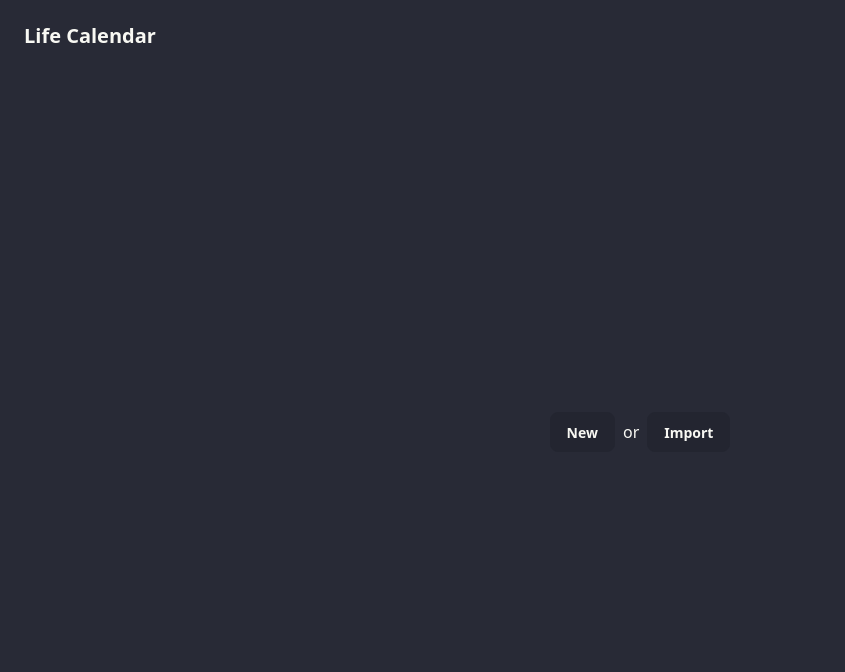
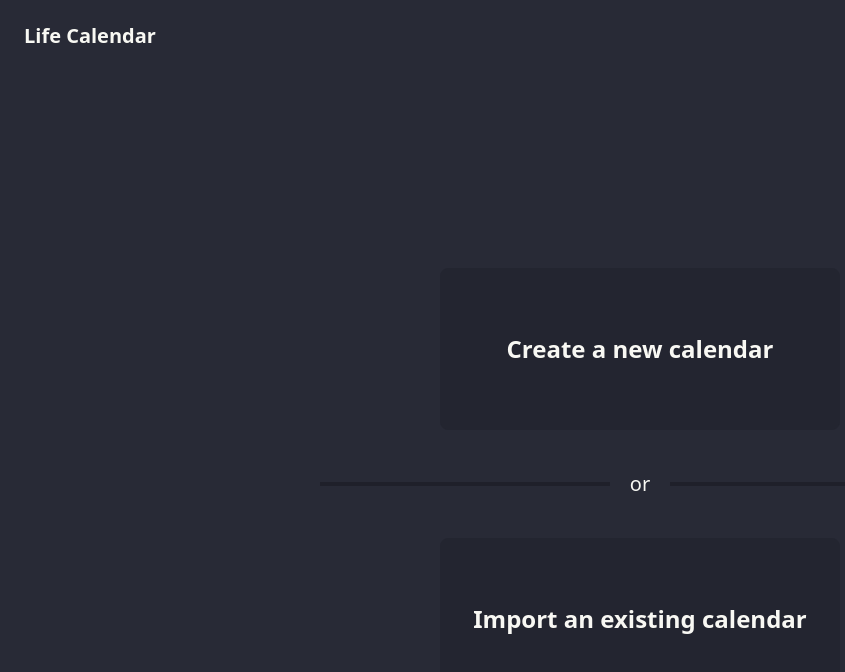
Before and after one commit to jkclark/Life-Calendar-V2, a React (Vite) app in the folder frontend/: page / in a window 1280 px wide. Shown: the top 672 px of the page, without its empty margins (0-845 px from the left). Built offline with nearby package versions, Linux system fonts and the light colour scheme.

Commit message:
feat: update new/import view

```diff
--- a/frontend/src/App.tsx
+++ b/frontend/src/App.tsx
@@ -7,7 +7,7 @@ function App() {
   return (
     <div className="flex h-screen flex-col">
       <Navbar />
-      <div className="flex-1 px-4">
+      <div className="flex flex-1 items-center justify-center px-4">
         <NewOrImport />
         {false && (
           <Calendar
--- /dev/null
+++ b/frontend/src/components/CreateCalendarModal.tsx
@@ -0,0 +1,7 @@
+import type React from "react";
+
+const CreateCalendarModal: React.FC = () => {
+  return <div>Let's create a calendar!</div>;
+};
+
+export default CreateCalendarModal;
--- /dev/null
+++ b/frontend/src/components/ImportCalendarModal.tsx
@@ -0,0 +1,7 @@
+import type React from "react";
+
+const ImportCalendarModal: React.FC = () => {
+  return <div>Let's import a calendar!</div>;
+};
+
+export default ImportCalendarModal;
--- a/frontend/src/components/NewOrImport.tsx
+++ b/frontend/src/components/NewOrImport.tsx
@@ -1,11 +1,88 @@
+import type React from "react";
+import { useState } from "react";
+import CreateCalendarModal from "./CreateCalendarModal";
+import ImportCalendarModal from "./ImportCalendarModal";
+
+type ViewState = "selection" | "create" | "import";
+
 const NewOrImport: React.FC = () => {
+  const [currentView, setCurrentView] = useState<ViewState>("selection");
+
+  const handleNewClick = () => {
+    setCurrentView("create");
+  };
+
+  const handleImportClick = () => {
+    setCurrentView("import");
+  };
+
+  const handleBackClick = () => {
+    setCurrentView("selection");
+  };
+
+  let elementToShow = null;
+
+  if (currentView === "selection") {
+    elementToShow = (
+      <SelectView
+        onNewClick={handleNewClick}
+        onImportClick={handleImportClick}
+      />
+    );
+  } else if (currentView === "create") {
+    elementToShow = <CreateCalendarModal />;
+  } else if (currentView === "import") {
+    elementToShow = <ImportCalendarModal />;
+  }
+
+  if (elementToShow) {
+    return (
+      <div className="flex aspect-square w-[80%] max-w-[800px] flex-col items-center justify-center">
+        <div
+          className={`items-left justify-left flex w-full ${currentView === "selection" ? "invisible" : ""}`}
+        >
+          <button className="btn" onClick={handleBackClick}>
+            Back
+          </button>
+        </div>
+        <div className="flex w-full flex-1 items-center justify-center">
+          {elementToShow}
+        </div>
+      </div>
+    );
+  }
+};
+
+const SelectView: React.FC<SelectViewProps> = ({
+  onNewClick,
+  onImportClick,
+}) => {
   return (
-    <div className="flex h-full w-full items-center justify-center">
-      <button className="btn">New</button>
-      <span className="mx-2">or</span>
-      <button className="btn">Import</button>
+    <div className="flex w-full flex-col items-center justify-center">
+      <button
+        className="btn w-[50%] py-20 text-lg md:text-2xl"
+        onClick={onNewClick}
+      >
+        Create a new calendar
+      </button>
+      <div className="my-5 flex w-[80%] items-center text-xl md:my-10">
+        <hr className="border-base-300 w-full flex-1 border-2" />
+        <div className="w-15 text-center">or</div>
+        <hr className="border-base-300 w-full flex-1 border-2" />
+      </div>
+      <button
+        className="btn w-[50%] py-20 text-lg md:text-2xl"
+        onClick={onImportClick}
+      >
+        Import an existing calendar
+      </button>
     </div>
   );
 };
 
+interface SelectViewProps {
+  onNewClick: () => void;
+  onImportClick: () => void;
+}
+
 export default NewOrImport;
```
